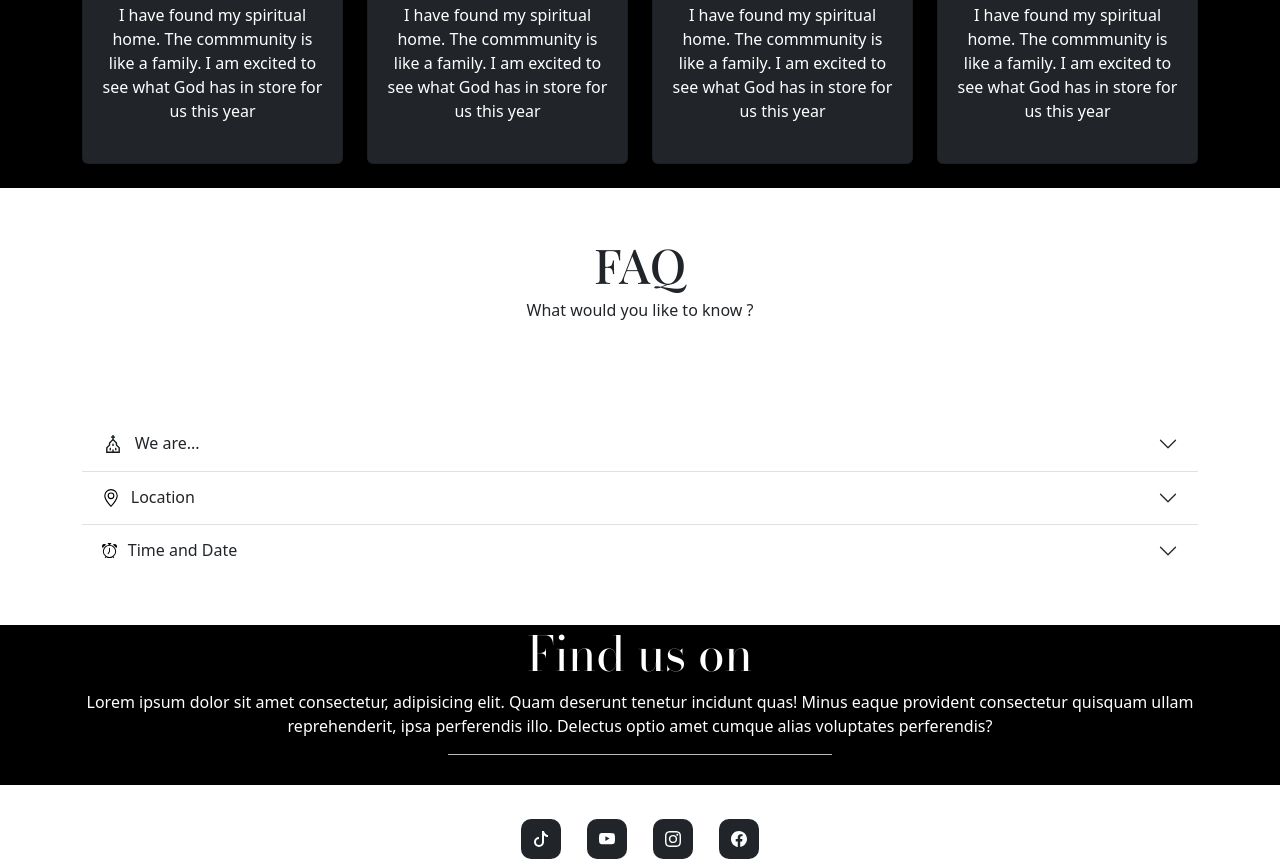
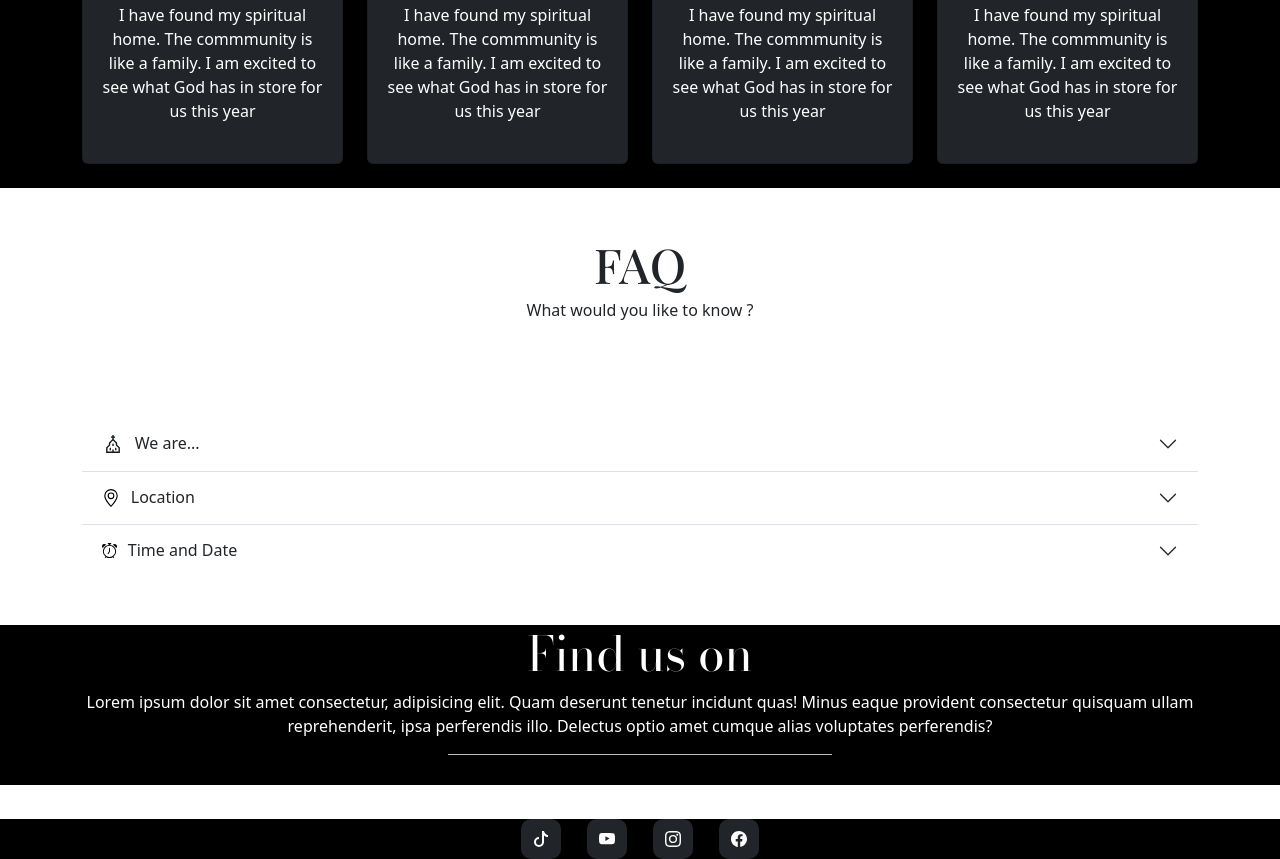
Before and after one commit to MarioAgatsuma/demoSite, a plain HTML site: page index.html in a window 1280 px wide. Shown: the part 1858-2717 px from the top of the page. Drawn offline with nearby package versions, Linux system fonts and the light colour scheme; a web font is replaced by a local one.

Commit message:
initialcommit

```diff
--- a/index.html
+++ b/index.html
@@ -584,7 +584,7 @@
   <div  style="border-bottom: 1px solid rgb(189, 188, 188); margin-right: 35%; margin-left: 35%; margin-bottom: 5%;"></div>
 
 
-  <div class="row justify-content-center">
+  <div class="row justify-content-center bg-black ">
     <a href="http://www.youtube.com/@bonganienochmnisi164" class="col-1 bg-dark align-items-center justify-content-center" style="height: 40px; width: 40px; border-radius: 25%;">
         <img src="icons/tiktok.svg" alt="" style="width: 100%; height: 100%;">
     </a>
```
